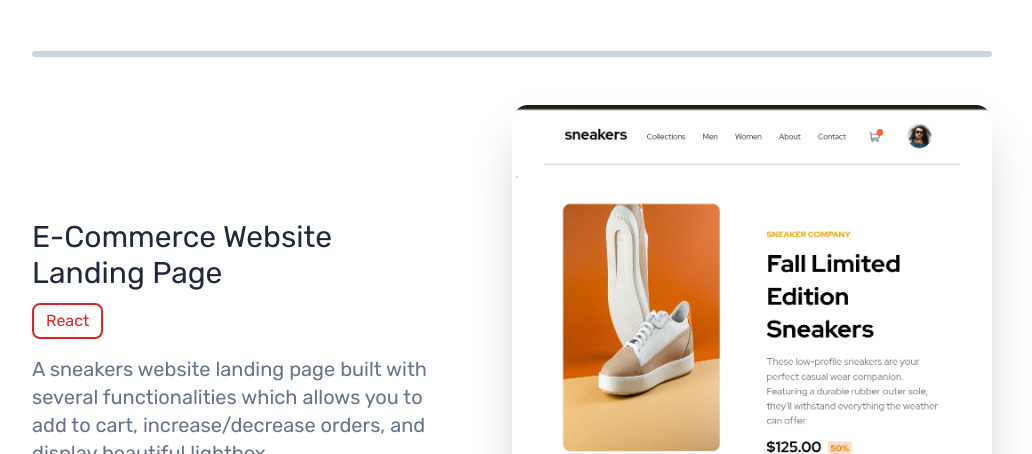
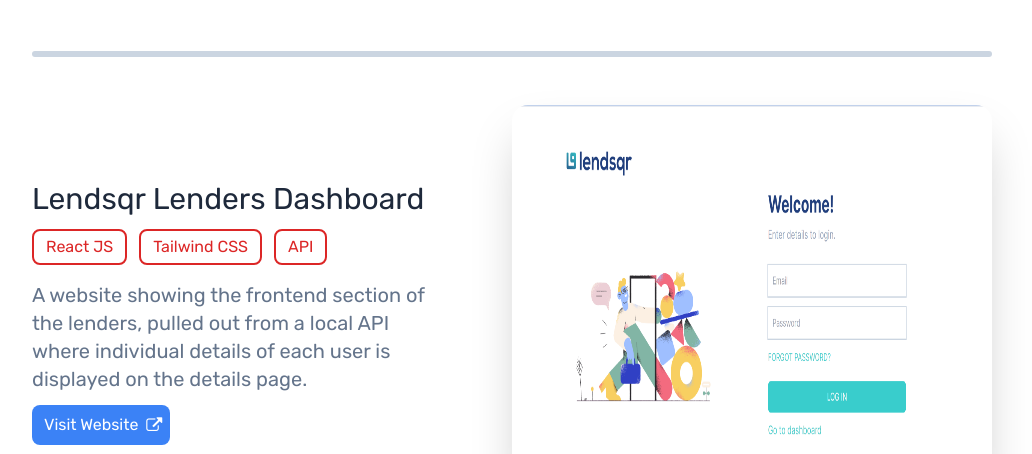
Before and after one commit to DeeBabaTech/Dee-Portfolio, a website: page index.html in a window 1280 px wide. Shown: the part 1245-1699 px from the top of the page, without its empty margins (128-1160 px from the left). Drawn offline with Linux system fonts and the light colour scheme.

Commit message:
new file:   images/lend.PNG 	modified:   index.html

```diff
--- a/index.html
+++ b/index.html
@@ -83,6 +83,28 @@
     <div class="h-1.5 rounded-full bg-slate-300 lg:mb-12 mb-5"> </div>
 
     <div class="container lg:flex flex-wrap lg:mb-12 mb-7 justify-between items-center lg:relative">
+        <div class="lg:w-5/12 mb-5 lg:mb-0">
+            <h3 class="text-3xl mb-3 text-slate-800">
+                Lendsqr Lenders Dashboard
+            </h3>
+            <div class="flex">
+                <div class="border-solid border-2 border-red-600 w-fit text-red-600 rounded-lg px-3 py-1 mr-3">React JS</div>
+                <div class="border-solid border-2 border-red-600 w-fit text-red-600 rounded-lg px-3 py-1 mr-3"> Tailwind CSS</div>
+                <div class="border-solid border-2 border-red-600 w-fit text-red-600 rounded-lg px-3 py-1"> API </div>
+            </div>
+            <div class="text-slate-500 mt-4 text-xl">
+                A website showing the frontend section of the lenders, pulled out from a local API
+                where individual details of each user is displayed on the details page.
+            </div>
+            <div class="bg-blue-500 rounded-lg pl-3 pr-6 py-2 text-white w-fit mt-3 relative">
+                <a href="https://oladayo-ajibola-lendsqr-fe-test.netlify.app/" target="_blank"> Visit Website &nbsp; <i class="fa fa-external-link absolute right-2 top-3"></i> </a>
+            </div>
+            <div class="border-solid border-2 border-blue-600 text-blue-600 mt-3 w-fit rounded-lg px-3 py-1">
+                <a href="https://github.com/DeeBabaTech/lendsqr-fe-test" target="_blank"> Visit GitHub repo </a>
+            </div>
+        </div>
+        <img src="images/lend.png" class="lg:w-6/12 h-96 rounded-2xl shadow-2xl mb-20" alt="">
+
         <div class="lg:w-5/12 mb-5 lg:mb-0">
             <h3 class="text-3xl mb-3 text-slate-800">
                 E-Commerce Website Landing Page
```
Also changed, not shown: images/lend.PNG (added).
